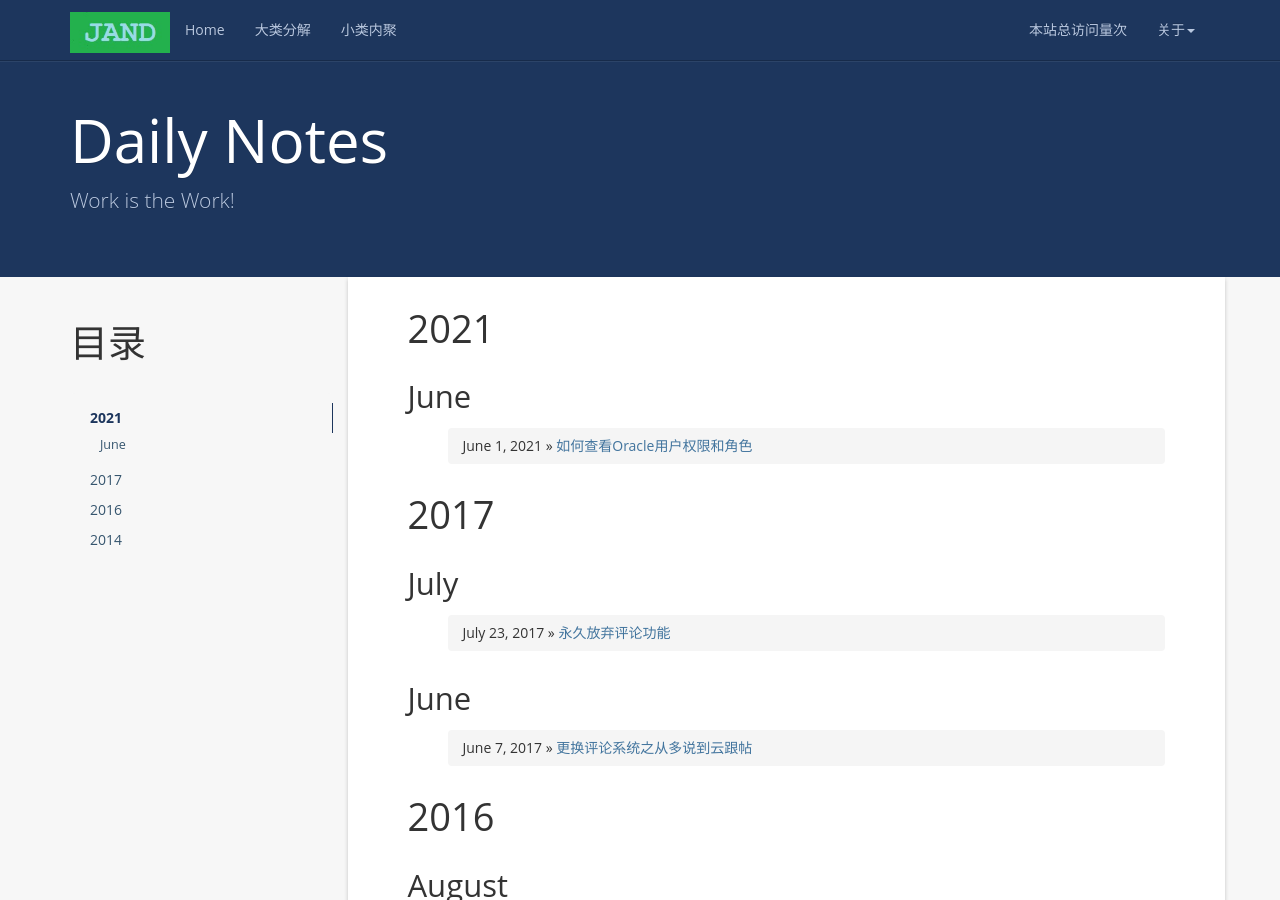
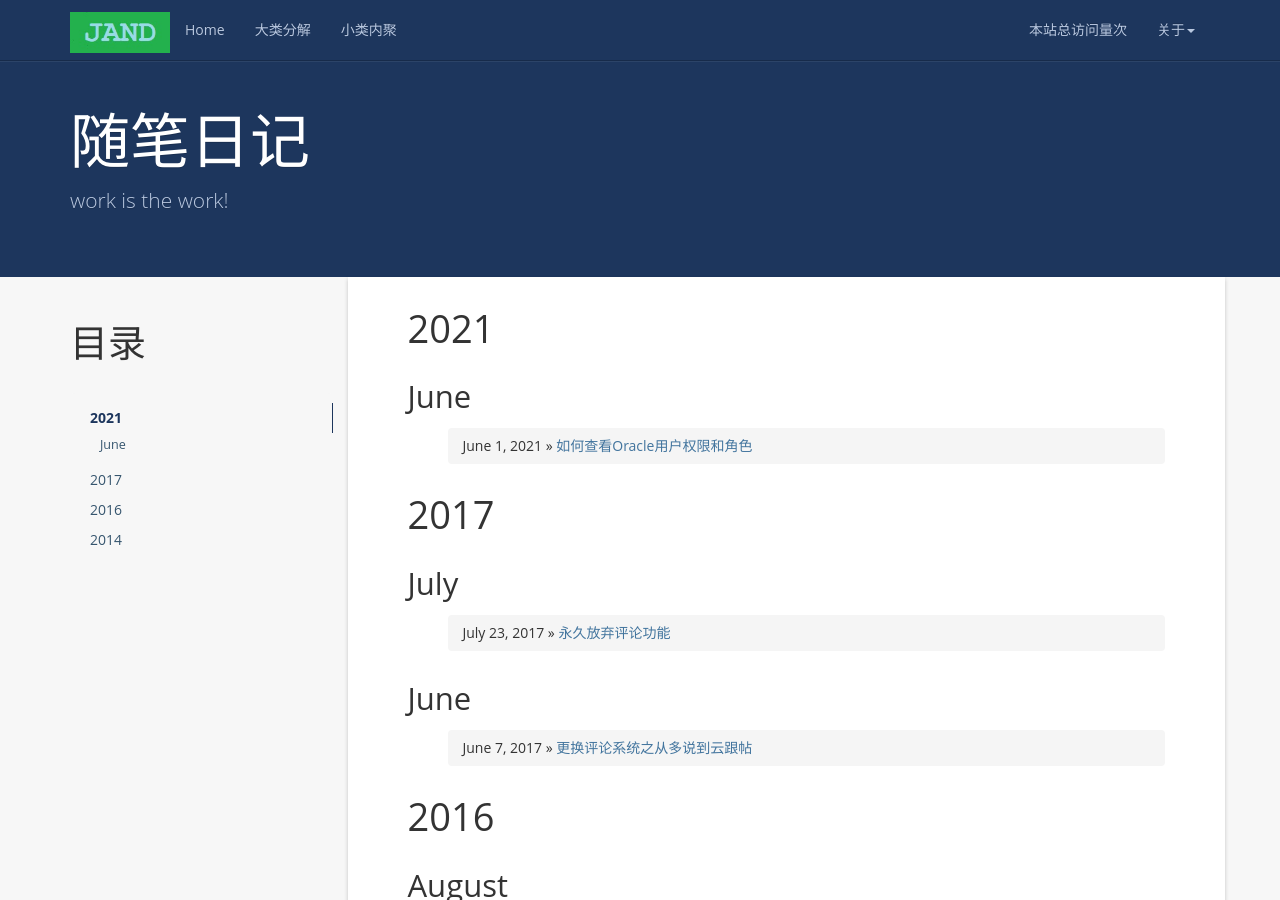
Before and after one commit to jandster/jandster.github.io, a Jekyll site: the page built from index.html, in a window 1280 px wide and 900 px high. Built offline with Jekyll 4.4.1, drawn with Linux system fonts in a browser that asks for light colours; nearby versions of some CDN libraries; a script that is not in the unit is left out; the list of posts is cut into pages by our own code; comment, search, counter and statistics services are not loaded.

Commit message:
Update _config.yml

```diff
--- a/_config.yml
+++ b/_config.yml
@@ -1,14 +1,14 @@
 # Site settings
-name: Daily Notes
+name: 随笔日记
 email: jandster@gmail.com
 author: Jand Lin
 url: https://860660.xyz
 resume_site: https://860660.xyz
 github: https://github.com/jandster/
 baseurl: "/"
-description: Work is the Work!
+description: work is the work!
 meta_description: Jand Lin;个人博客;
-motto: Talk is cheap, show me the code.
+motto: talk is cheap, show me the code.
 banner: 学而不思则罔，思而不学则殆。
 
 #permalink: /:categories/:year/:month/:day/:title/
```
